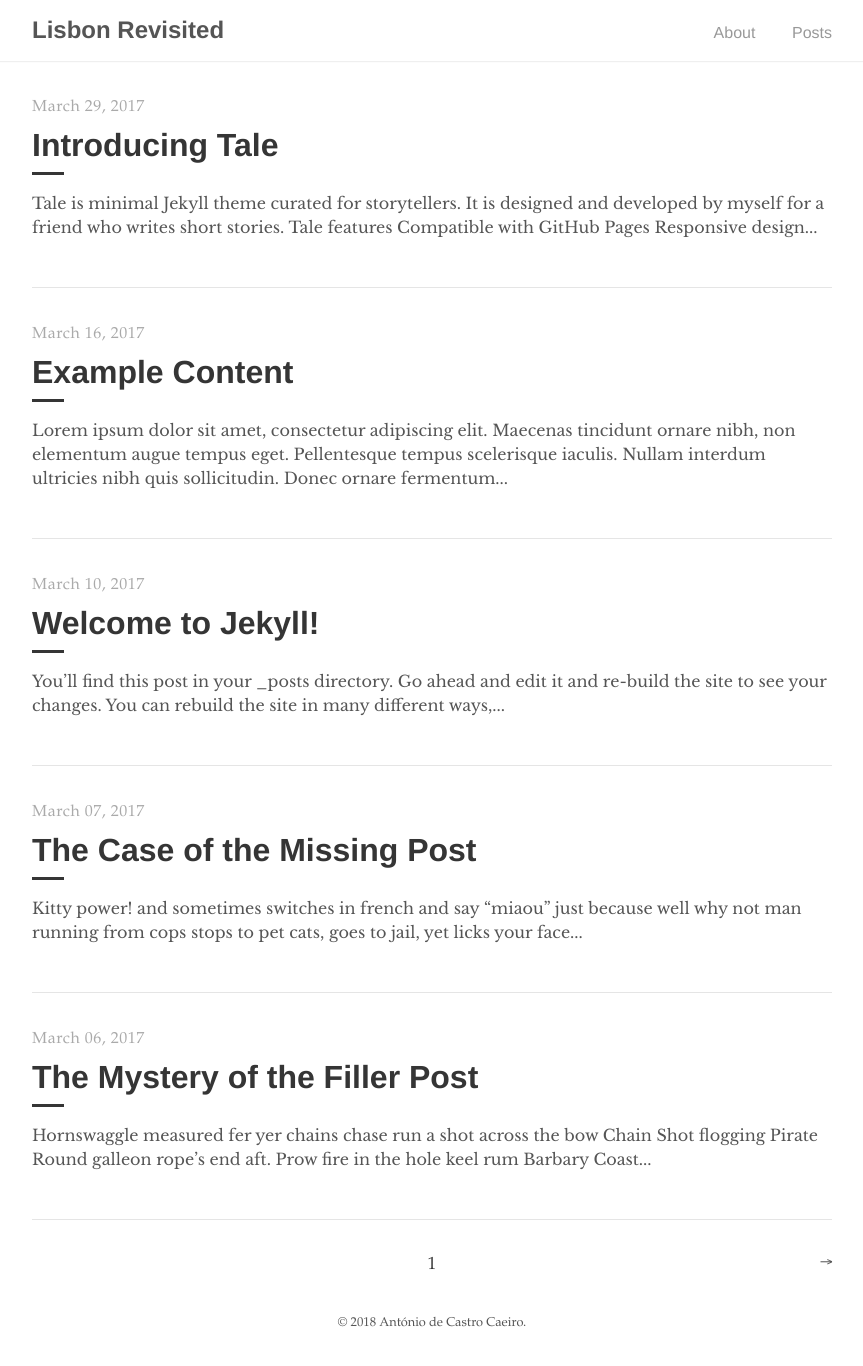
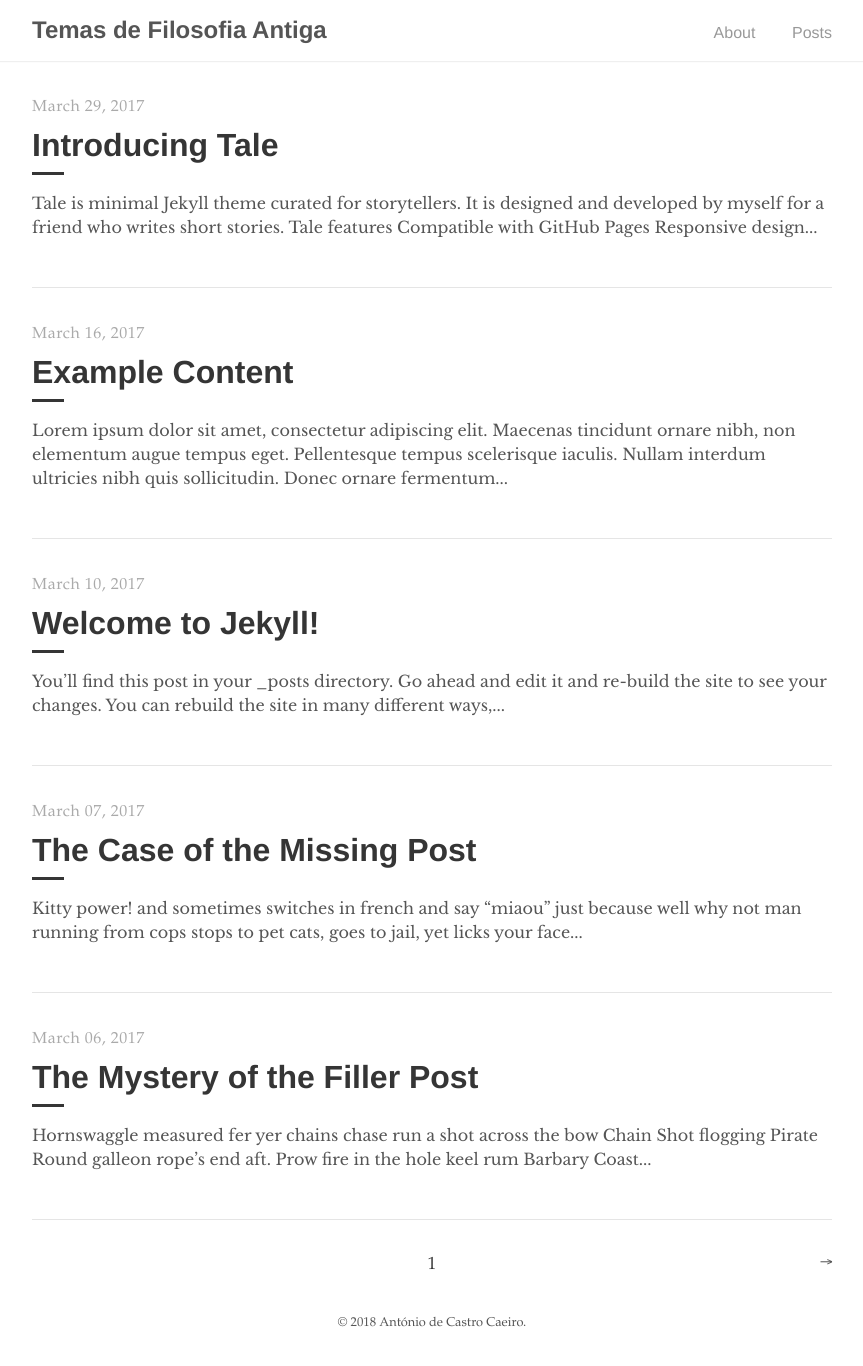
Before and after one commit to acaeiro/temas, a Jekyll site: the page built from index.html, in a window 1280 px wide. Shown: the whole page, without its empty margins (208-1071 px from the left). Built offline with Jekyll 4.4.1, drawn with Linux system fonts in a browser that asks for light colours; the list of posts is cut into pages by our own code.

Commit message:
Update _config.yml

```diff
--- a/_config.yml
+++ b/_config.yml
@@ -1,9 +1,9 @@
 # Site settings
 remote_theme: chesterhow/tale
-title:          Lisbon Revisited
-description:    "Cenas"
+title:          Temas de Filosofia Antiga
+description:    "Handouts, Textos"
 
-url:            "https://pablu.github.io/lisbonrevisited"
+url:            "https://acaeiro.github.io/temas"
 
 # Author
 author:
```
